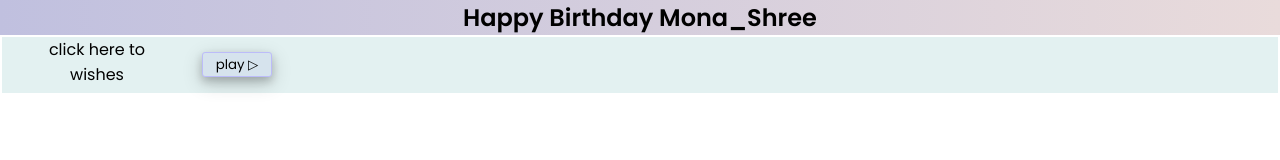
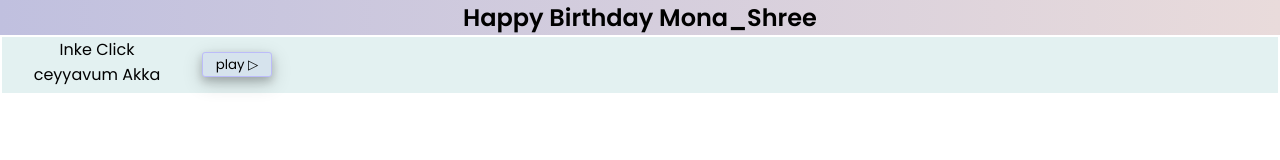
Before and after one commit to venkat-89/Fanboychess, a plain HTML site: page index.html in a window 1280 px wide. Both pictures are taken after a click on the button "play ▷". Drawn offline with nearby package versions, Linux system fonts and the light colour scheme.

Commit message:
Update index.html

```diff
--- a/index.html
+++ b/index.html
@@ -27,7 +27,7 @@
 <div id="send">
     <button id="btntext" onclick="showinfo()">play ▷
     </button>
-    <p id="wishes">Ikkada Click Chey Akka &#1F449 </p>
+    <p id="wishes">Ikkada Click Chey Akka </p>
 </div>
 <!-- <div id="myvoice">
     <button id="reality">Listen
@@ -51,7 +51,7 @@
         }
         else{
             x.style.display = "none";
-            document.getElementById("wishes").innerHTML = "click here to wishes ";
+            document.getElementById("wishes").innerHTML = "Inke Click ceyyavum Akka ";
             document.getElementById("btntext").innerHTML = "play ▷";
             const bgm =  document.getElementById("myaudio");
             bgm.pause();
```
